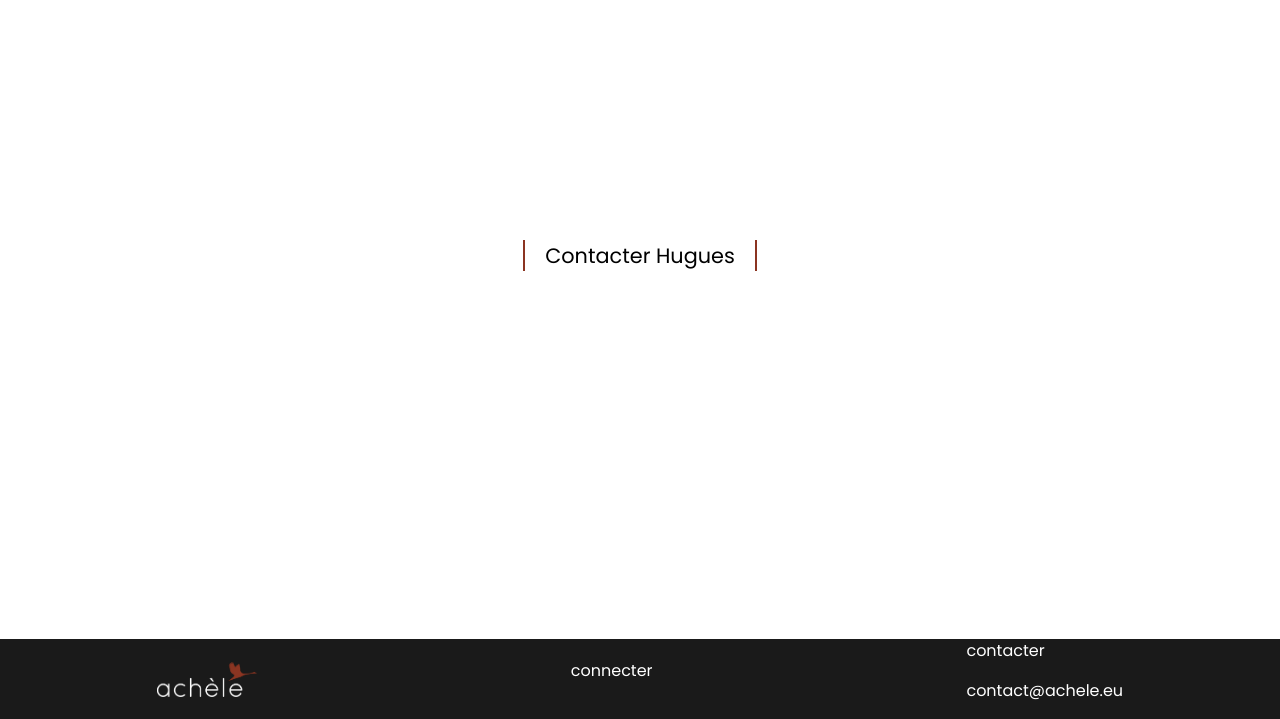
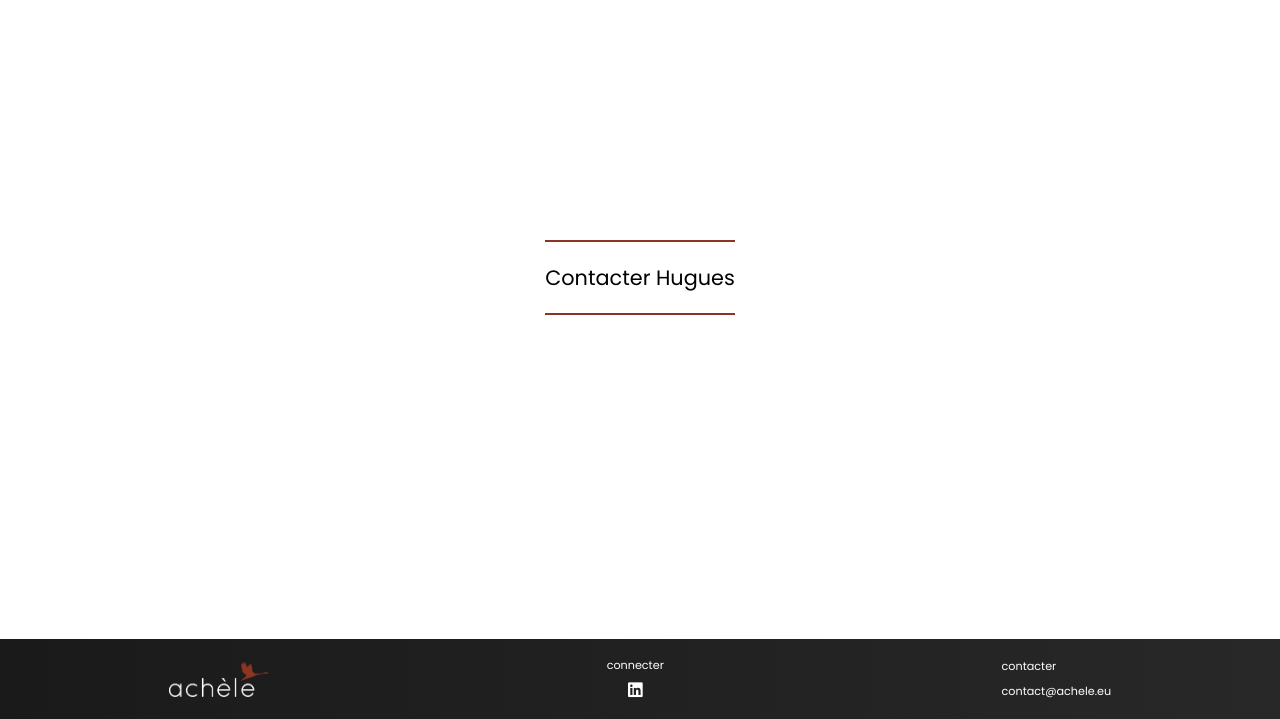
Before and after one commit to Probalt/Achele, a PHP site: page / in a window 1280 px wide. Shown: the part 4693-5412 px from the top of the page. Run offline with PHP 8.4, Linux system fonts and the light colour scheme; some libraries are stand-ins or nearby versions; some web fonts are replaced.

Commit message:
site done

```diff
--- a/application.css
+++ b/application.css
@@ -43,16 +43,17 @@ button {
   border: none;
 }
 button p {
-  padding: 0px 20px 0px 20px;
+  padding: 20px 0px 20px 0px;
   font-size: 1.3em;
+  border-top: solid 2px #8B3421;
+  border-bottom: solid 2px #8B3421;
+  transition: 0.5s;
+}
+button p:hover{
+  padding: 30px 20px 30px 20px;
   border-right: solid 2px #8B3421;
   border-left: solid 2px #8B3421;
-  transition: 1s;
+  letter-spacing: 2px;
+  border-bottom: none;
+  border-top: none;
 }
-button p:hover{
-  border-top: solid 2px #8B3421;
-  border-bottom: solid 2px #8B3421;
-  border-right: none;
-  border-left: none;
-  padding: 20px 0px 20px 0px;
-}
--- a/footer.css
+++ b/footer.css
@@ -1,12 +1,23 @@
 footer {
-  background-color: #1A1A1A;
+  background: linear-gradient(to left, #282828, #1A1A1A);
   height: 10vh;
   display: flex;
   justify-content: space-around;
   align-items: center;
   color: white;
+  font-size: 0.7em;
 }
 footer img {
   width: 100px;
   height: 35px;
 }
+footer p {
+  margin: 0px;
+}
+i {
+  color: white;
+  font-size: 1.5em;
+}
+.connecter {
+	text-align: center;
+}
--- a/home.html
+++ b/home.html
@@ -199,9 +199,12 @@
 
   <footer>
     <img id="logo" src="./images/logo-blanc-zoomm.png" alt="Achele-logo">
-    <p>connecter</p>
+    <div class="connecter">
+      <p class="pb-2">connecter</p>
+      <a href="https://www.linkedin.com/in/hlebret/?originalSubdomain=fr" target="blank"><i class="fab fa-linkedin"></i></a>
+    </div>
     <div class="contacter">
-      <p>contacter</p>
+      <p class="pb-2">contacter</p>
       <p>contact@achele.eu</p>
     </div>
   </footer>
```
